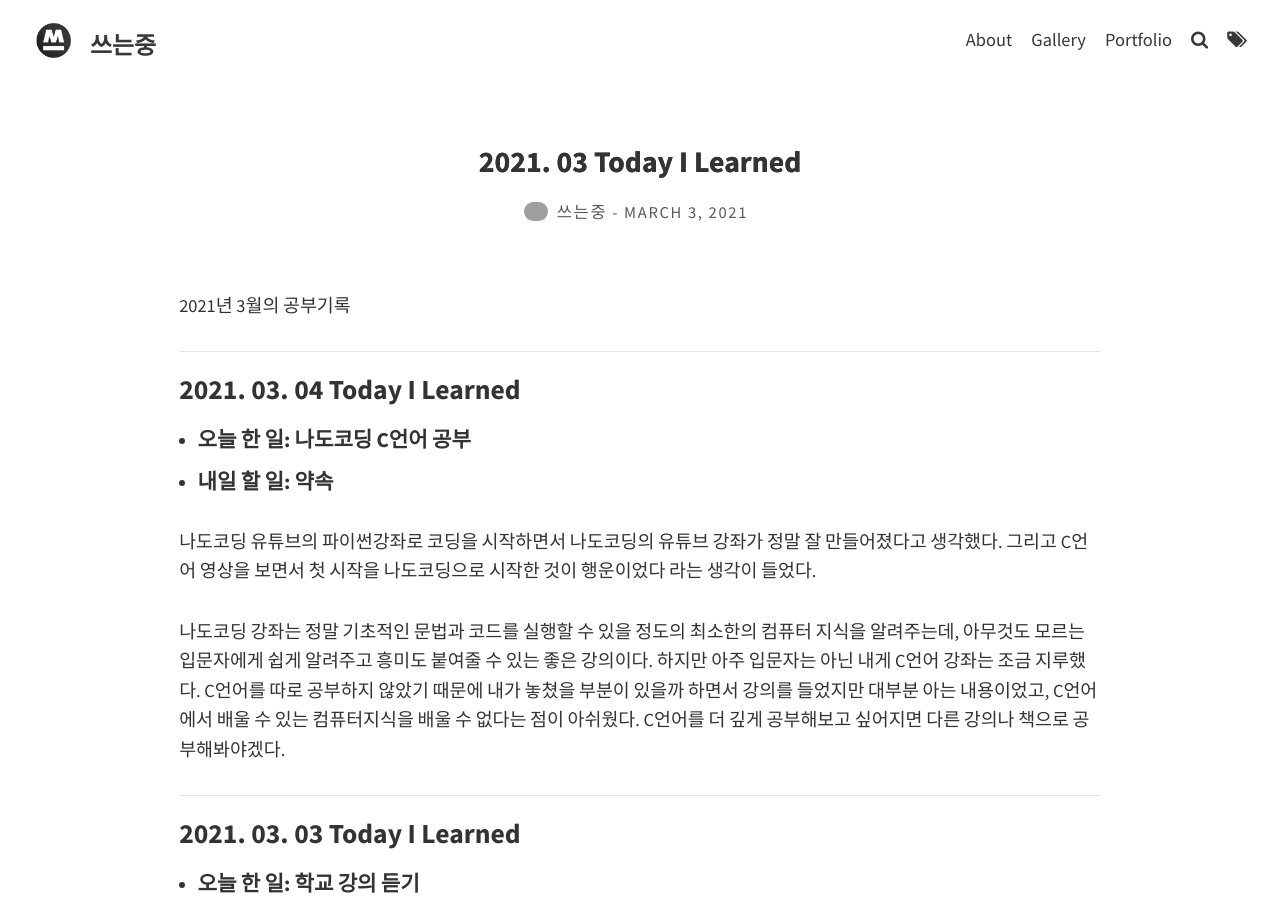
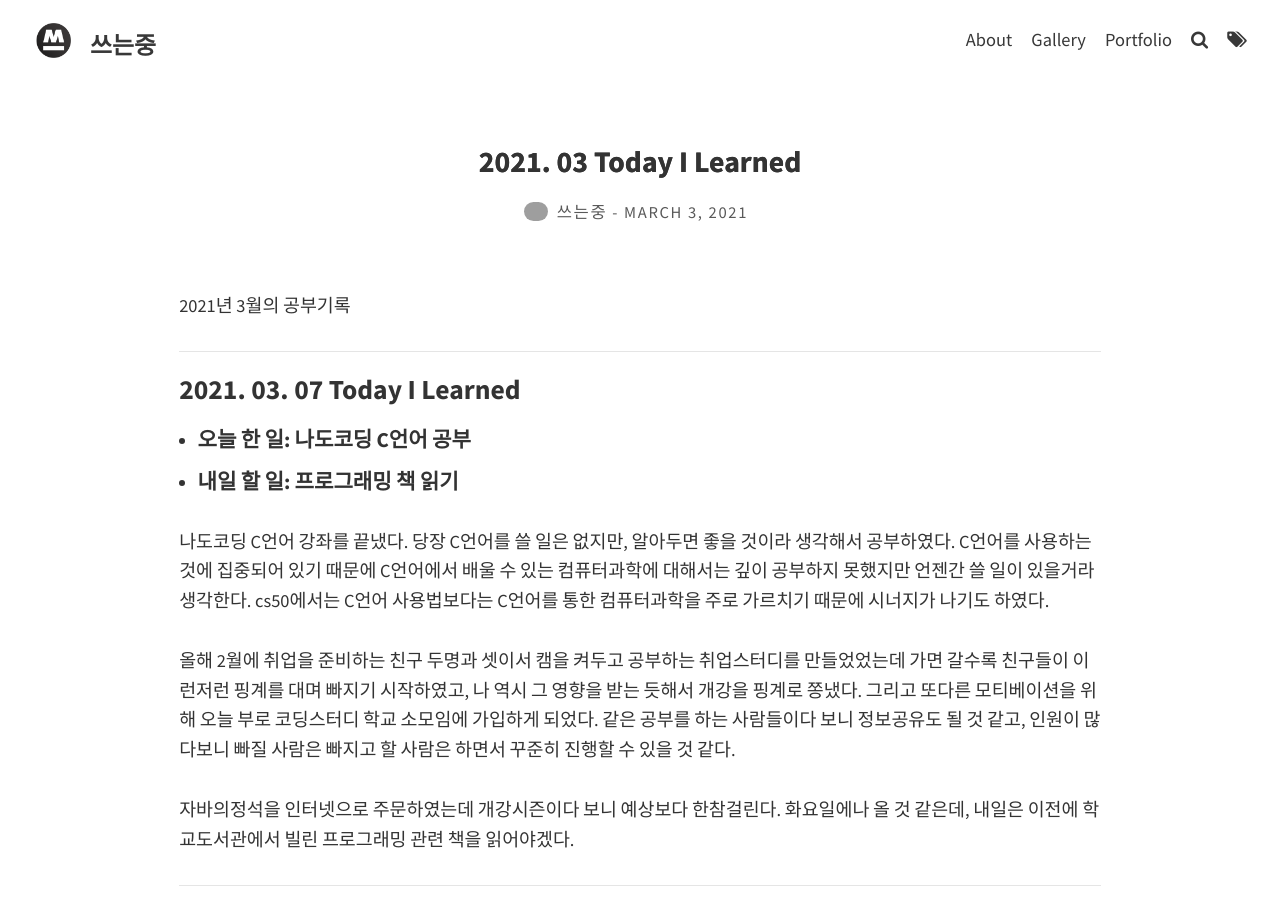
Before and after one commit to TaeIng/taeing.github.io, a Jekyll site: the page built from _posts/TIL/2021-03-03-TIL.md, in a window 1280 px wide and 900 px high. Built offline with Jekyll 4.4.1, drawn with Linux system fonts in a browser that asks for light colours; comment, search, counter and statistics services are not loaded; grey boxes are pictures that could not be loaded.

Commit message:
POST: 3월 7일 TIL 추가

```diff
--- a/_posts/TIL/2021-03-03-TIL.md
+++ b/_posts/TIL/2021-03-03-TIL.md
@@ -8,6 +8,18 @@ excerpt_separator: <!--more-->
 
 2021년 3월의 공부기록
  <!--more-->
+
+- - -
+
+<h3>2021. 03. 07 Today I Learned</h3>
+- <h4>오늘 한 일: 나도코딩 C언어 공부
+- <h4>내일 할 일: 프로그래밍 책 읽기
+
+나도코딩 C언어 강좌를 끝냈다. 당장 C언어를 쓸 일은 없지만, 알아두면 좋을 것이라 생각해서 공부하였다. C언어를 사용하는 것에 집중되어 있기 때문에 C언어에서 배울 수 있는 컴퓨터과학에 대해서는 깊이 공부하지 못했지만 언젠간 쓸 일이 있을거라 생각한다. cs50에서는 C언어 사용법보다는 C언어를 통한 컴퓨터과학을 주로 가르치기 때문에 시너지가 나기도 하였다.
+
+올해 2월에 취업을 준비하는 친구 두명과 셋이서 캠을 켜두고 공부하는 취업스터디를 만들었었는데 가면 갈수록 친구들이 이런저런 핑계를 대며 빠지기 시작하였고, 나 역시 그 영향을 받는 듯해서 개강을 핑계로 쫑냈다. 그리고 또다른 모티베이션을 위해 오늘 부로 코딩스터디 학교 소모임에 가입하게 되었다. 같은 공부를 하는 사람들이다 보니 정보공유도 될 것 같고, 인원이 많다보니 빠질 사람은 빠지고 할 사람은 하면서 꾸준히 진행할 수 있을 것 같다.
+
+자바의정석을 인터넷으로 주문하였는데 개강시즌이다 보니 예상보다 한참걸린다. 화요일에나 올 것 같은데, 내일은 이전에 학교도서관에서 빌린 프로그래밍 관련 책을 읽어야겠다.
 
 
 - - -
```
